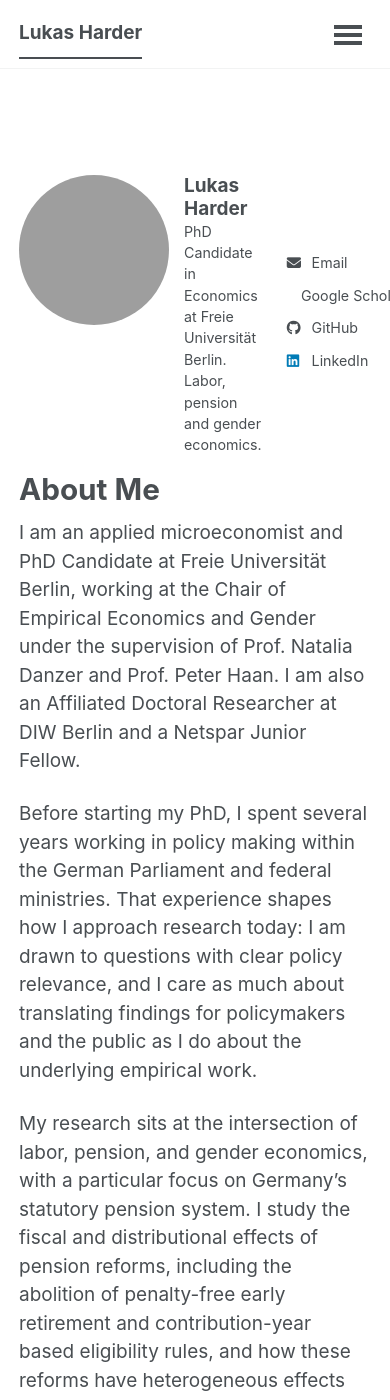
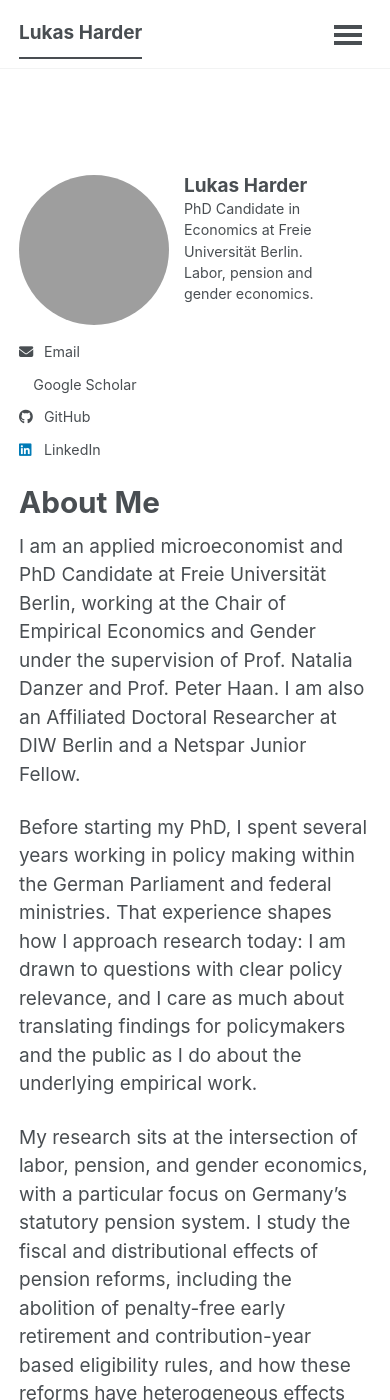
Before and after one commit to lukasharder/lukasharder.github.io, a Jekyll site: the page built from _pages/about.md, in a window 390 px wide and 1400 px high. Built offline with Jekyll 4.4.1, drawn with Linux system fonts in a browser that asks for light colours; a style sheet for code colours, icons or effects is not loaded.

Commit message:
Update author URLs wrapper display for small screens
Change display property of author URLs wrapper to block.

```diff
--- a/assets/css/main.scss
+++ b/assets/css/main.scss
@@ -126,3 +126,11 @@ html {
 .archive--compact {
   font-size: 0.82em;
 }
+
+/* On small screens, the wrapper holding the social/contact links is
+   "display: table-cell" (theme default) and squeezes into the same row
+   as the bio text. Make it a normal block below the bio instead. */
+.author__urls-wrapper {
+  display: block !important;
+  margin-top: 0.75em;
+}
```
